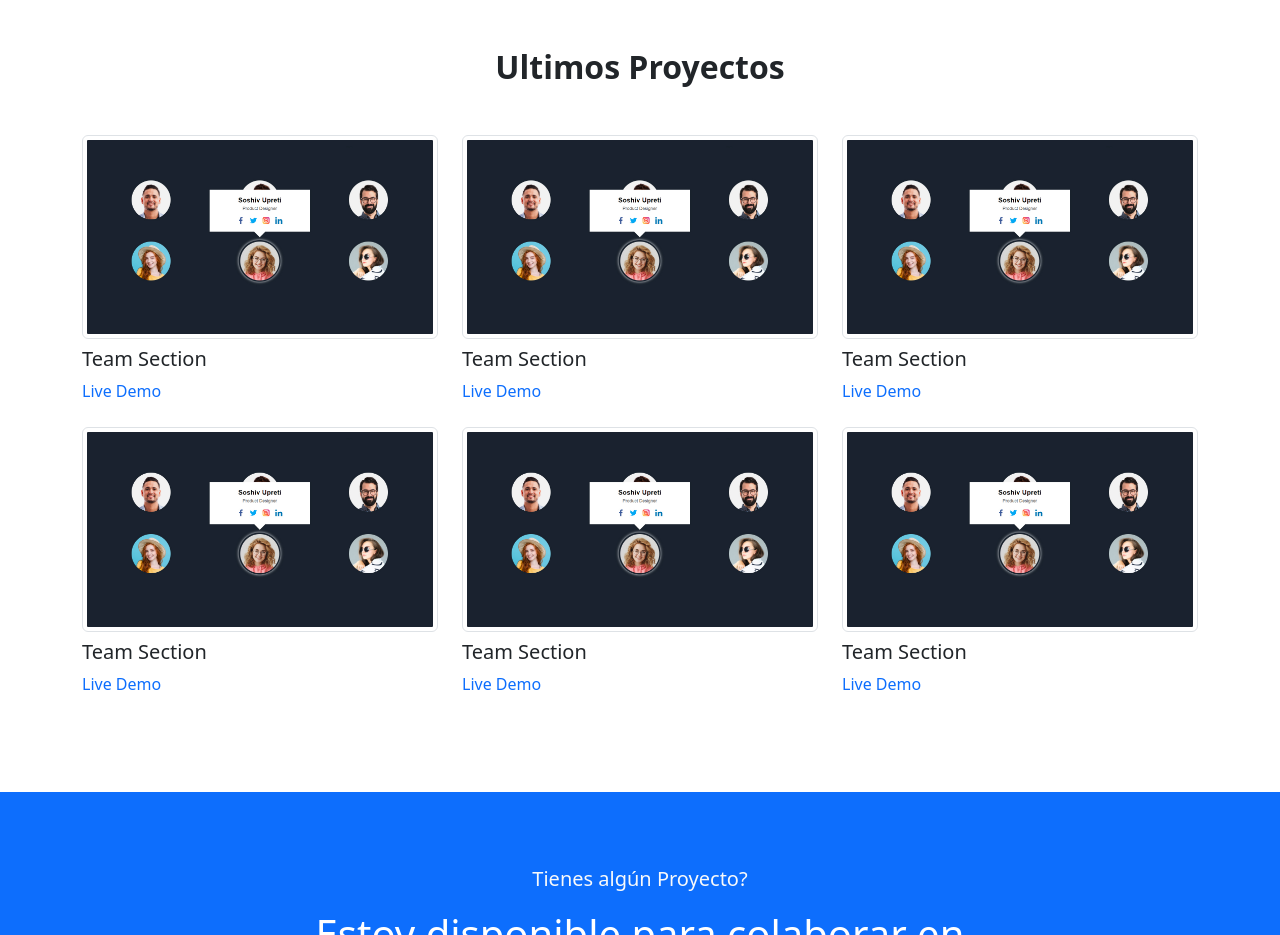
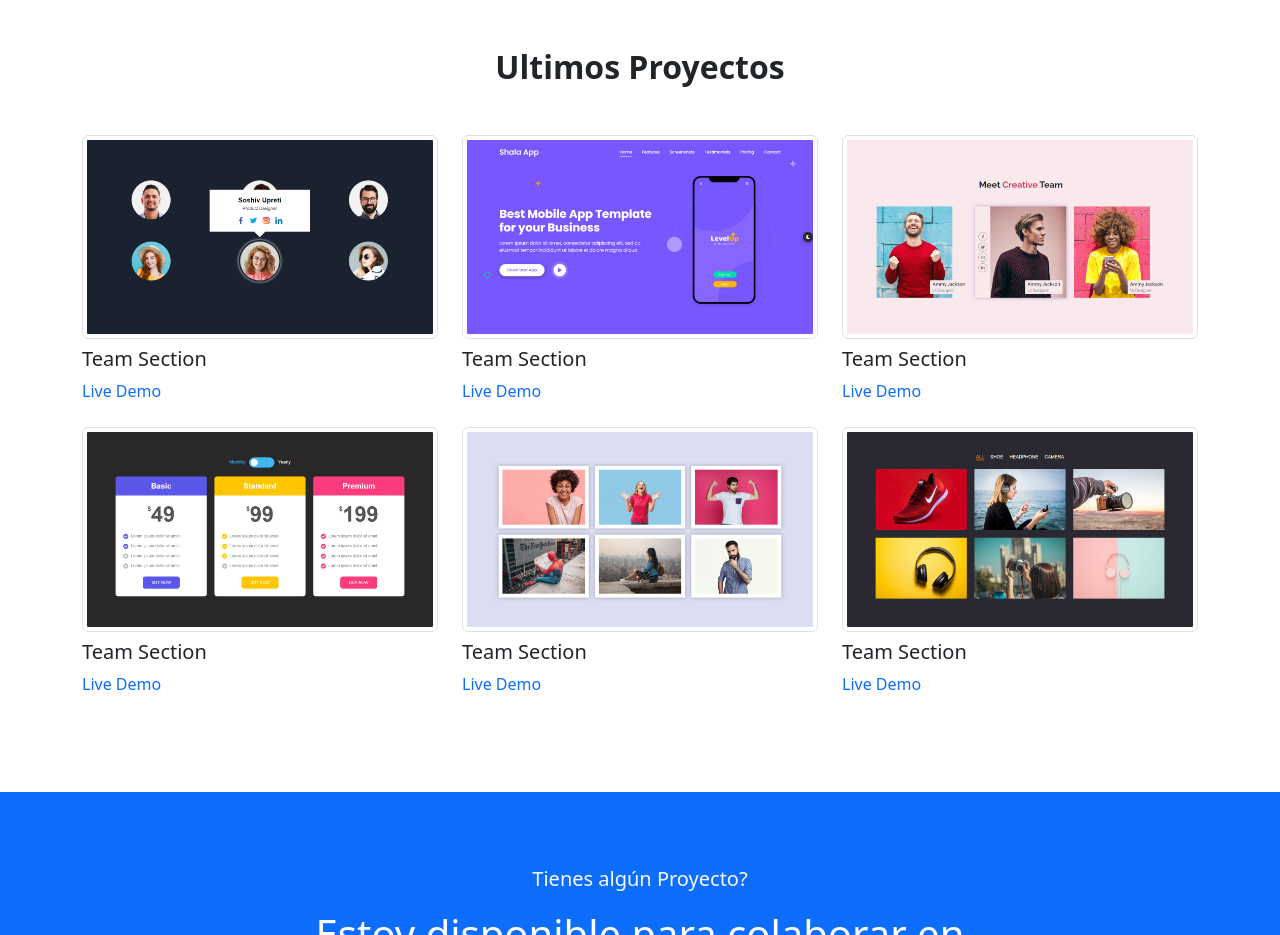
Before and after one commit to kelcode0/Portfolio, a plain HTML site: page index.html in a window 1280 px wide. Shown: the part 2100-3035 px from the top of the page. Drawn offline with Linux system fonts and the light colour scheme.

Commit message:
verificacion de imagenes

```diff
--- a/index.html
+++ b/index.html
@@ -30,7 +30,7 @@
             <!-- <li>
               <a class="dropdown-item" href="#testimonials">Testimonials</a>
             </li> -->
-            <li><a class="dropdown-item" href="#contact">Contact</a></li>
+            <li><a class="dropdown-item" href="#contact">Contáctame</a></li>
           </ul>
         </div>
       </div>
@@ -236,7 +236,7 @@
 
           <div class="col-md-6 col-lg-4">
             <div class="portfolio-item">
-              <img src="./assets/portfolio/1.jpg"  class="w-100 img-thumbnail" alt="">
+              <img src="./assets/portfolio/2.jpg"  class="w-100 img-thumbnail" alt="">
               <h3 class="text-capitalize fs-5 my-2">Team Section</h3>
               <p class="mb-4"><a href="#" class="text-primary text-decoration-none">Live Demo</a></p>
             </div>
@@ -244,7 +244,7 @@
 
           <div class="col-md-6 col-lg-4">
             <div class="portfolio-item">
-              <img src="./assets/portfolio/1.jpg"  class="w-100 img-thumbnail" alt="">
+              <img src="./assets/portfolio/3.jpg"  class="w-100 img-thumbnail" alt="">
               <h3 class="text-capitalize fs-5 my-2">Team Section</h3>
               <p class="mb-4"><a href="#" class="text-primary text-decoration-none">Live Demo</a></p>
             </div>
@@ -252,7 +252,7 @@
 
           <div class="col-md-6 col-lg-4">
             <div class="portfolio-item">
-              <img src="./assets/portfolio/1.jpg"  class="w-100 img-thumbnail" alt="">
+              <img src="./assets/portfolio/4.jpg"  class="w-100 img-thumbnail" alt="">
               <h3 class="text-capitalize fs-5 my-2">Team Section</h3>
               <p class="mb-4"><a href="#" class="text-primary text-decoration-none">Live Demo</a></p>
             </div>
@@ -260,7 +260,7 @@
 
           <div class="col-md-6 col-lg-4">
             <div class="portfolio-item">
-              <img src="./assets/portfolio/1.jpg"  class="w-100 img-thumbnail" alt="">
+              <img src="./assets/portfolio/5.jpg"  class="w-100 img-thumbnail" alt="">
               <h3 class="text-capitalize fs-5 my-2">Team Section</h3>
               <p class="mb-4"><a href="#" class="text-primary text-decoration-none">Live Demo</a></p>
             </div>
@@ -268,7 +268,7 @@
 
           <div class="col-md-6 col-lg-4">
             <div class="portfolio-item">
-              <img src="./assets/portfolio/1.jpg"  class="w-100 img-thumbnail" alt="">
+              <img src="./assets/portfolio/6.jpg"  class="w-100 img-thumbnail" alt="">
               <h3 class="text-capitalize fs-5 my-2">Team Section</h3>
               <p class="mb-4"><a href="#" class="text-primary text-decoration-none">Live Demo</a></p>
             </div>
```
Also changed, not shown: assets/My_project-1__2_-removebg-preview.png (deleted), assets/profile-kel.png (deleted).
